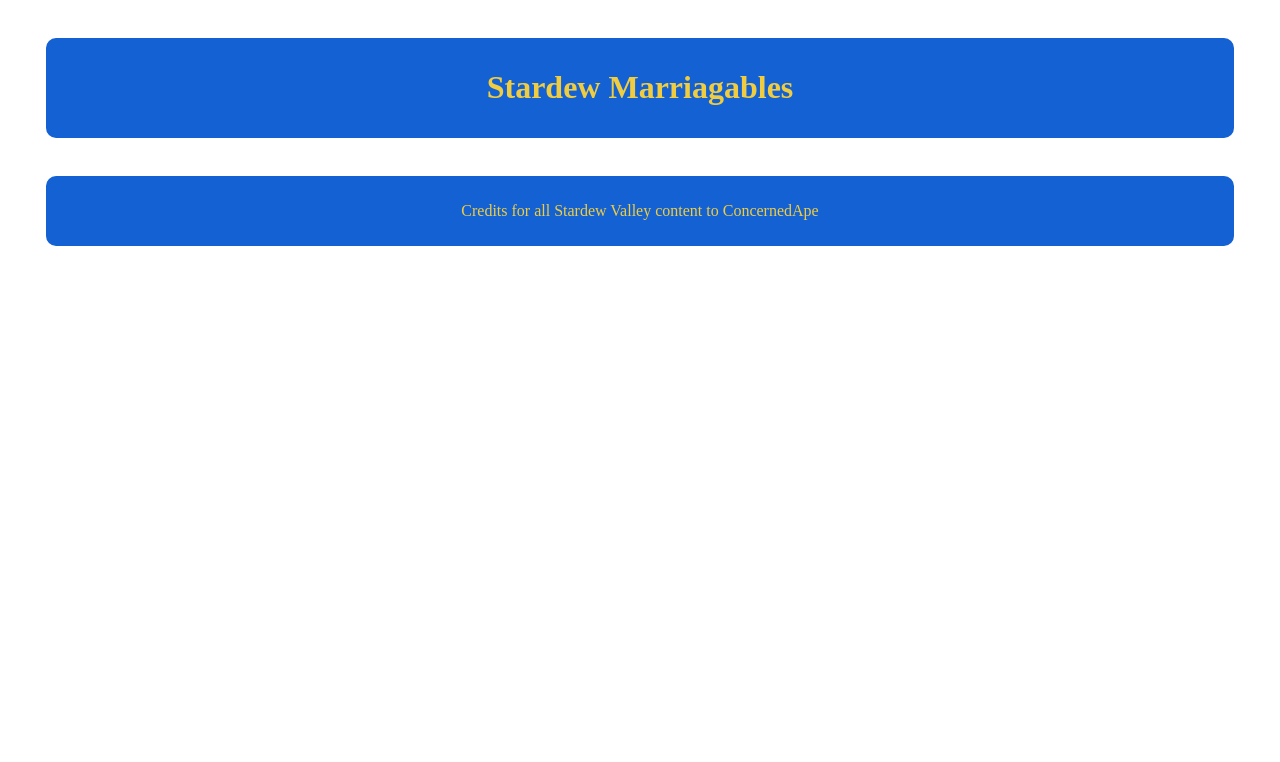
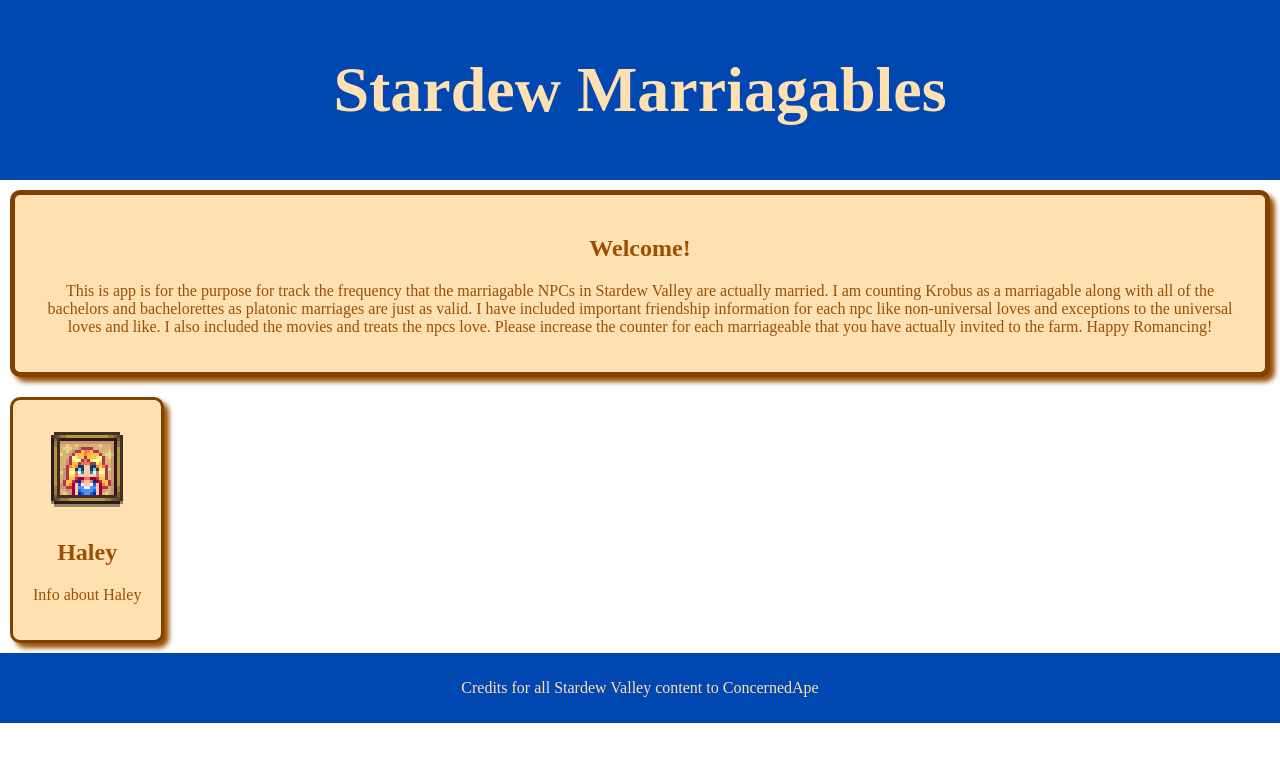
Before and after one commit to Sami-Aiyathurai/stardewstuff, a React (Vite) app in the folder stardew-marriagables/: page / in a window 1280 px wide. Shown: the top 762 px of the page. Built offline with nearby package versions, Linux system fonts and the light colour scheme.

Commit message:
Added better styling, made intro box and started added character cards

```diff
--- a/stardew-marriagables/src/App.jsx
+++ b/stardew-marriagables/src/App.jsx
@@ -1,12 +1,13 @@
 import Header from './Header.jsx'
 import Footer from './Footer.jsx'
+import Body from './Body.jsx';
 
 function App() {
 
   return(
     <>
       <Header></Header>
-
+      <Body></Body>
       <Footer></Footer>
     </>
   );
--- /dev/null
+++ b/stardew-marriagables/src/Body.jsx
@@ -0,0 +1,15 @@
+import Card from './Card.jsx'
+import Intro from './Intro.jsx'
+
+function Body(){
+    return(
+        <>
+            <div>
+                <Intro></Intro>
+                <Card></Card>
+            </div>
+        </>
+    )
+}
+
+export default Body
--- /dev/null
+++ b/stardew-marriagables/src/Card.jsx
@@ -0,0 +1,14 @@
+import profilePic from './assets/haleyPortrait.png'
+
+function Card() {
+
+    return(
+        <div className="card">
+            <img src= {profilePic} alt="Haley's Portrait"></img>
+            <h2>Haley</h2>
+            <p>Info about Haley</p>
+        </div>
+    )
+}
+
+export default Card
--- a/stardew-marriagables/src/Footer.jsx
+++ b/stardew-marriagables/src/Footer.jsx
@@ -2,11 +2,9 @@
 function Footer() {
     return(
         <>
-        <div className='header-footer'>
-            <footer>
-                <p>Credits for all Stardew Valley content to ConcernedApe</p>
-            </footer>
-        </div>
+        <footer>
+            <p>Credits for all Stardew Valley content to ConcernedApe</p>
+        </footer>
         </>
     );
 }
--- a/stardew-marriagables/src/Header.jsx
+++ b/stardew-marriagables/src/Header.jsx
@@ -4,9 +4,9 @@
 function Header() {
 
     return(
-        <div className = 'header-footer'>
+        <div className = 'header'>
             <header>
-                <h1 className="header-text">Stardew Marriagables</h1>
+                <h1>Stardew Marriagables</h1>
             </header>
         </div>
 
--- /dev/null
+++ b/stardew-marriagables/src/Intro.jsx
@@ -0,0 +1,19 @@
+
+
+function Intro() {
+    return(
+        <div className="intro-box">
+            <h2>Welcome!</h2>
+            <p>
+                This is app is for the purpose for track the frequency that the marriagable NPCs in Stardew Valley are actually married.
+                I am counting Krobus as a marriagable along with all of the bachelors and bachelorettes as platonic marriages are just as valid.
+                I have included important friendship information for each npc like non-universal loves and exceptions to the universal loves and like.
+                I also included the movies and treats the npcs love.
+                Please increase the counter for each marriageable that you have actually invited to the farm.
+                Happy Romancing!
+            </p>
+        </div>
+    )
+}
+
+export default Intro
--- a/stardew-marriagables/src/index.css
+++ b/stardew-marriagables/src/index.css
@@ -1,13 +1,52 @@
-.header-footer{
-padding: 10px;
-background-color: rgb(20, 97, 211);
-text-align: center;
-color: rgb(240, 205, 64);
-border-radius: 10px;
-margin: 3%;
+body {
+  margin: 0%;
+  background-color: rgb(255, 255, 255);
+  position: relative;
+  color: #9b4f04;
 }
 
-.header-text{
-  font-family: 'Papyrus';
+#root{
+  width: 100%;
+  margin: 0%;
+}
 
+.header{
+padding: 10px;
+background-color: rgb(0, 71, 177);
+text-align: center;
+color:#ffe0b0;
+margin: 0%;
+font-family: 'Papyrus';
+font-size: 2em;
 }
+
+footer{
+  padding: 10px;
+  background-color: rgb(0, 71, 177);
+  text-align: center;
+  color:#ffe0b0;
+  margin: 0%;
+  position: relative;
+  }
+
+.intro-box{
+  background-color: #ffe0b0;
+  border: 5px solid #804000;
+  border-radius: 10px;
+  box-shadow: 5px 5px 5px;
+  padding: 20px;
+  margin: 10px;
+  text-align: center;
+}
+
+.card{
+  background-color: #ffe0b0;
+  border: 3px solid #804000;
+  border-radius: 10px;
+  box-shadow: 5px 5px 5px;
+  padding: 20px;
+  margin: 10px;
+  text-align: center;
+  max-width: 250px;
+  display: inline-block;
+}
```
Also changed, not shown: stardew-marriagables/src/assets/haleyPortrait.png (added).
